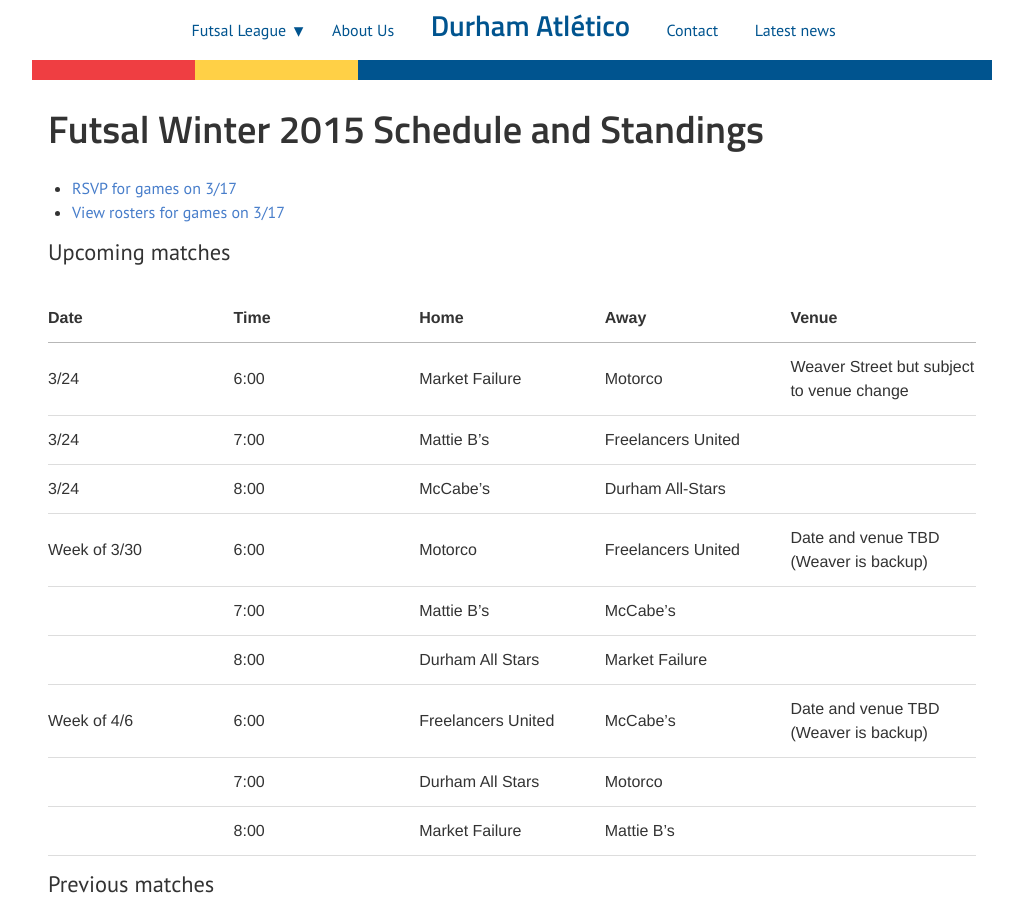
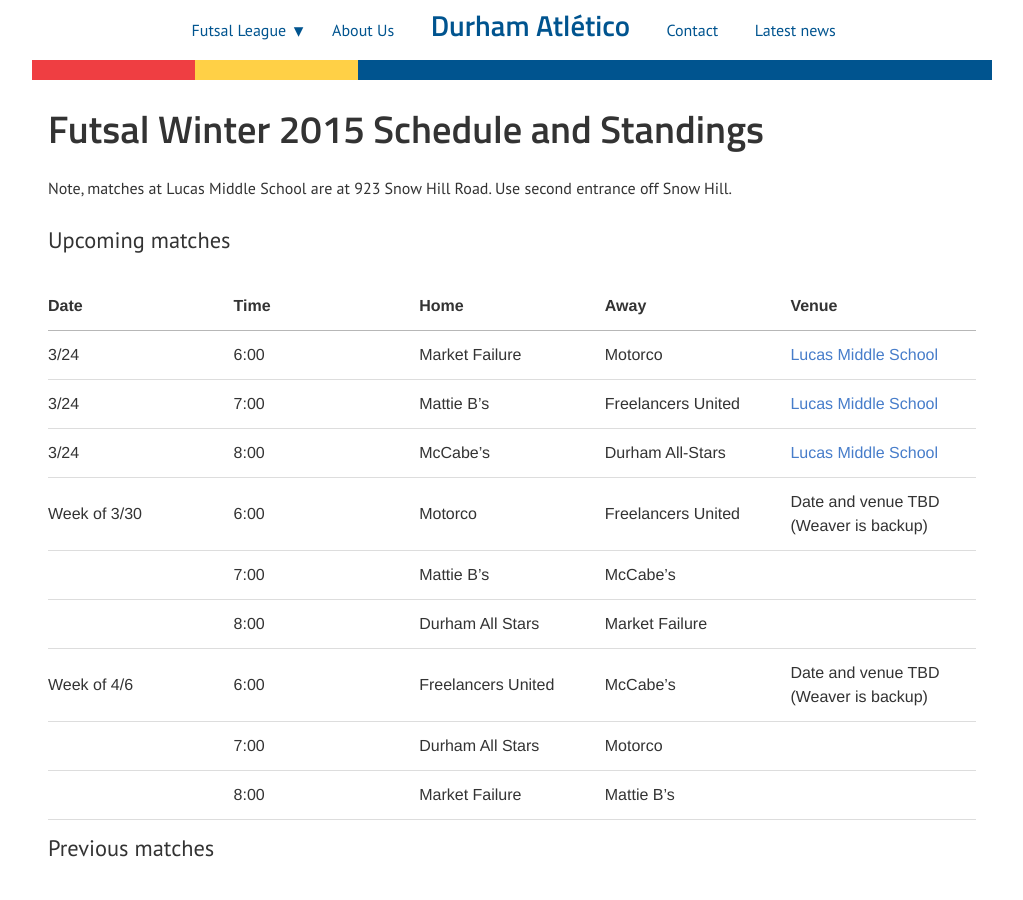
Before and after one commit to durhamatletico/durhamatletico.github.io, a Jekyll site: the page built from futsal/schedule.html, in a window 1280 px wide and 900 px high. Shown: the whole window, without its empty margins (128-1151 px from the left). Built offline with Jekyll 4.4.1, drawn with Linux system fonts in a browser that asks for light colours.

Commit message:
Add link to Lucas

```diff
--- a/futsal/schedule.html
+++ b/futsal/schedule.html
@@ -3,10 +3,7 @@ layout: page
 title: Futsal Winter 2015 Schedule and Standings
 permalink: /futsal/schedule/
 ---
-<ul>
-    <li><a href="https://docs.google.com/forms/d/1aXAhp4j8j_YwOxjELoJ_vaLUCYkpKMI2PTYDoWQc09k/viewform">RSVP for games on 3/17</a></li>
-    <li><a href="https://docs.google.com/spreadsheets/d/1X_ee1bele6Wl5RUP6sq5AtldP3TuvbjrXMHYb56f-Wo/edit#gid=1164360640">View rosters for games on 3/17</a></li>
-</ul>
+<p>Note, matches at Lucas Middle School are at 923 Snow Hill Road. Use second entrance off Snow Hill.</p>
 
 <h2>Upcoming matches</h2>
 <table>
@@ -25,21 +22,21 @@ permalink: /futsal/schedule/
       <td>6:00</td>
       <td>Market Failure</td>
       <td>Motorco</td>
-      <td>Weaver Street but subject to venue change</td>
+      <td><a href="http://www.google.com/url?q=http%3A%2F%2Flucas.dpsnc.net%2Fpages%2FLucas_Middle&sa=D&sntz=1&usg=AFQjCNG9re1aqpig01qY-MmyyP2FZRv3qQ">Lucas Middle School</a></td>
     </tr>
     <tr>
       <td>3/24</td>
       <td>7:00</td>
       <td>Mattie B’s</td>
       <td>Freelancers United</td>
-      <td> </td>
+      <td><a href="http://www.google.com/url?q=http%3A%2F%2Flucas.dpsnc.net%2Fpages%2FLucas_Middle&sa=D&sntz=1&usg=AFQjCNG9re1aqpig01qY-MmyyP2FZRv3qQ">Lucas Middle School</a></td>
     </tr>
     <tr>
       <td>3/24</td>
       <td>8:00</td>
       <td>McCabe’s</td>
       <td>Durham All-Stars</td>
-      <td> </td>
+      <td><a href="http://www.google.com/url?q=http%3A%2F%2Flucas.dpsnc.net%2Fpages%2FLucas_Middle&sa=D&sntz=1&usg=AFQjCNG9re1aqpig01qY-MmyyP2FZRv3qQ">Lucas Middle School</a></td>
     </tr>
     <tr>
       <td>Week of 3/30</td>
```
